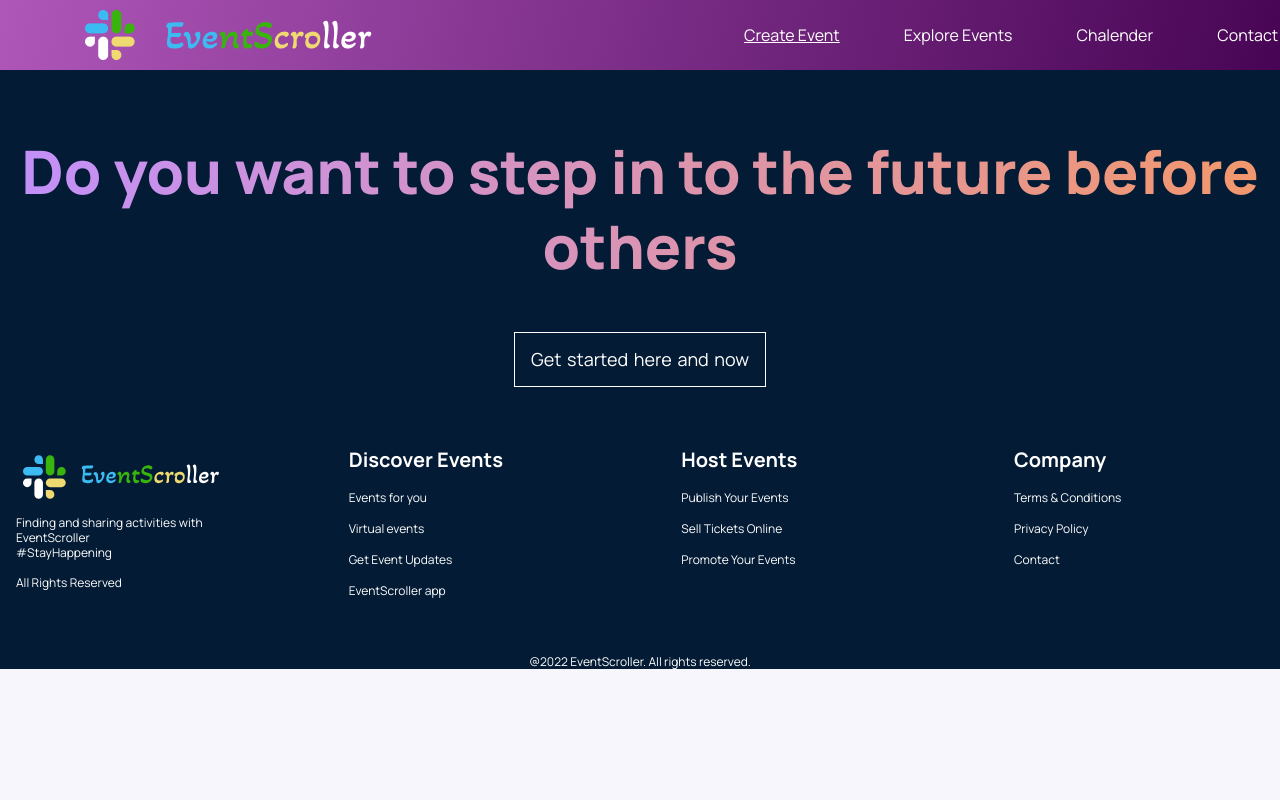
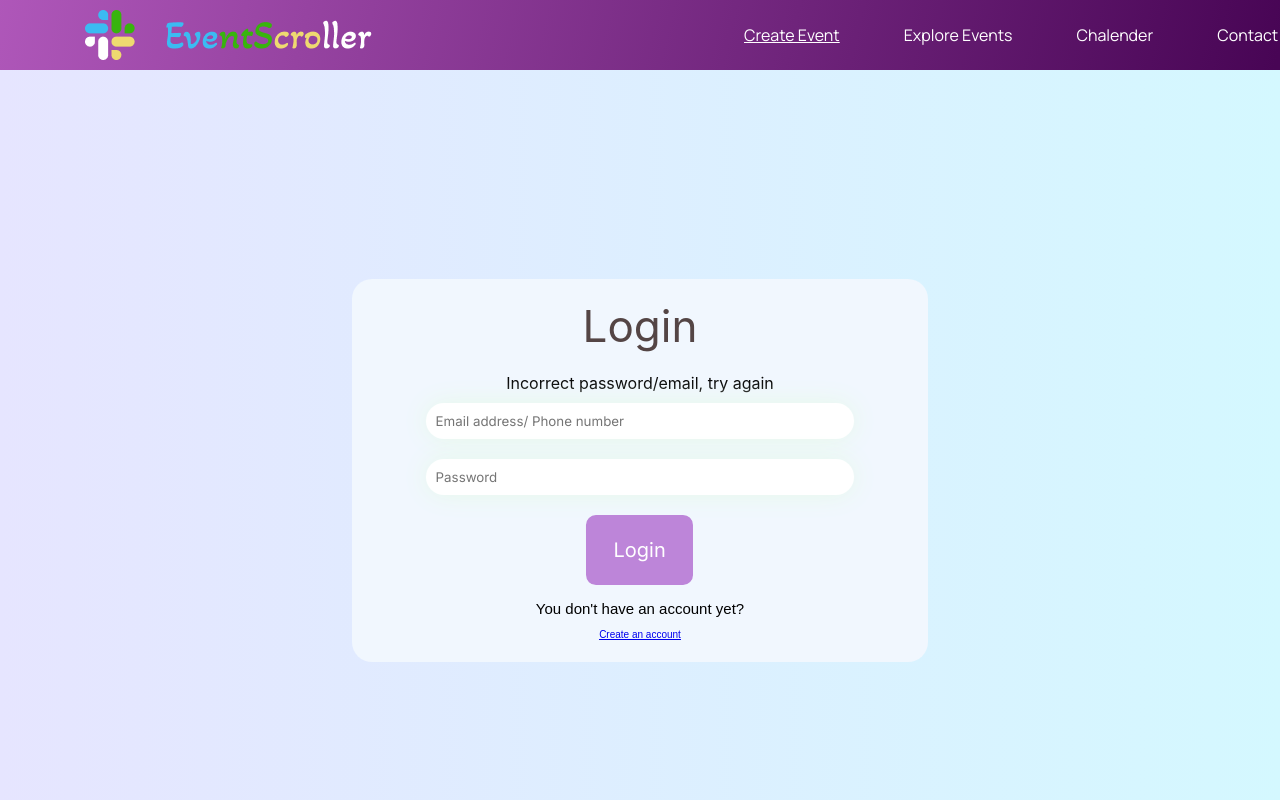
Before and after one commit to OssamaLouati/EventScroller-PFA, a React (Create React App) app in the folder client/: page /loginBad in a window 1280 px wide. Shown: the top 800 px of the page. Built offline with nearby package versions, Linux system fonts and the light colour scheme.

Commit message:
re-do login

```diff
--- a/client/src/App.js
+++ b/client/src/App.js
@@ -3,11 +3,11 @@
 import Navbar from './components/Navbar';
 import { BrowserRouter as Router, Route, Routes } from 'react-router-dom';
 import Home from './pages/home';
-import About from './pages/about';
 import Login from './pages/login';
 import Event from './pages/event';
 import CreateEvent from './pages/createEvent';
 import Filter from './pages/Filter';
+import LoginB from './pages/loginBad';
 import Contact from './pages/contact';
 import Signup from './pages/signup';
 import {Footer} from './container';
@@ -22,8 +22,8 @@
         <Navbar />
         <Routes>
           <Route path='/' exact element={<Home/>} />
-          <Route path='/about' component={About} />
           <Route path='/login' element={<Login/> } />
+          <Route path='/loginBad' element={<LoginB/> } />
           <Route path='/Events' element={<Filter/>} />
           <Route path='/contact-us' element={<Contact/>} />
           <Route path='/signup' element={<Signup/>} />
--- a/client/src/components/paypal/paypal.js
+++ b/client/src/components/paypal/paypal.js
@@ -1,12 +1,12 @@
 import React, { useRef, useEffect } from "react";
 import { dataList } from "../../assets/constants";
+
 import { useParams } from "react-router-dom";
-
 export default function Paypal() {
   const paypal = useRef();
-  const prdid=useParams();
-  const prDetail=dataList.filter(x=>x.id == prdid.id);
-  const item=prDetail[0];
+  const prodid=useParams();
+    const proDetail=dataList.filter(x=>x.id == prodid.id);
+    const product=proDetail[0];
 
   useEffect(() => {
     window.paypal
@@ -16,10 +16,10 @@
             intent: "CAPTURE",
             purchase_units: [
               {
-                description: "plat",
+                description: product.title,
                 amount: {
                   currency_code: "EUR",
-                  value: item.price,
+                  value:product.price,
                 },
               },
             ],
--- a/client/src/container/createEvent/index.js
+++ b/client/src/container/createEvent/index.js
@@ -1,4 +1,5 @@
 import React from 'react'
+import { NavLink } from 'react-router-dom'
 import pic from '../../assets/images/create.svg'
 import './index.scss'
 export default function Create() {
@@ -8,9 +9,11 @@
            <li><img src={pic} alt="yooo"/></li>
            <li><p>Are you ready to take the first step to take your events to the future? </p></li>
            <li><form action='../../post' method='post' >
+                <NavLink style={{textDecoration: 'none'}} to={'/CreateEvent'}>
                 <button  type="submit">
                      Create an  Event
                 </button>
+                </NavLink>
             </form>
             </li>
 
--- a/client/src/container/slider/index.js
+++ b/client/src/container/slider/index.js
@@ -52,7 +52,7 @@
         <Slider {...settings}>
             {data.map((item, index) => {
               return (
-                <NavLink to={`/event/${item.id}`}>
+                <NavLink style={{textDecoration: 'none'}} to={`/event/${item.id}`} >
                 <div className="card__container--inner--card"
                 key={index}>
 
--- a/client/src/container/slider/index.scss
+++ b/client/src/container/slider/index.scss
@@ -16,6 +16,7 @@
     font-family: var(--font-family);
     text-shadow: #8C17C3;
     margin: 2rem;
+    margin-top: 100px;
     font-size: 50px;
 }
 .consulter{
@@ -33,8 +34,9 @@
     box-shadow: 0px 4px 15px rgba(228, 224, 224, 0.25);
     border-radius: 10px;
     border: #15FFD5;
-    margin-left: 800px;
-    margin-top: 50px;
+    margin-left: 900px;
+    margin-top: 100px;
+    margin-bottom: 50px;
 }
 
 
--- a/client/src/pages/Event.js
+++ b/client/src/pages/Event.js
@@ -12,6 +12,7 @@
   const proDetail=dataList.filter(x=>x.id == prodid.id);
   const product=proDetail[0];
   const [checkout, setCheckOut] = useState(false);
+
 return (
     <>
       <div className="bobo">
--- a/client/src/pages/about.js
+++ /dev/null
@@ -1,18 +0,0 @@
-import React from 'react';
-
-const About = () => {
-  return (
-    <div
-      style={{
-        display: 'flex',
-        justifyContent: 'center',
-        alignItems: 'center',
-        height: '90vh'
-      }}
-    >
-      <h1>About</h1>
-    </div>
-  );
-};
-
-export default About;
--- a/client/src/pages/chalender.js
+++ b/client/src/pages/chalender.js
@@ -2,6 +2,6 @@
 
 export default function () {
   return (
-    <div></div>
+    <div>Nothinf to show yet!</div>
   )
 }
--- a/client/src/pages/event.scss
+++ b/client/src/pages/event.scss
@@ -36,7 +36,7 @@
 
 .button {
   margin-left: 50px;
-  margin-right: 300px;
+  margin-right: 282px;
   padding: 1.3em 3em;
   font-size: 12px;
   text-transform: uppercase;
--- /dev/null
+++ b/client/src/pages/loginBad.js
@@ -0,0 +1,121 @@
+import React from "react";
+import styled from "styled-components";
+import {mobile} from "../responsive";
+import { Link } from "react-router-dom";
+
+const All = styled.div`
+  width: 100vw;
+  height: 100vh;
+  margin: 0;
+  background-size: cover;
+  display: flex;
+  align-items: center;
+  justify-content: center;
+  font-family: -apple-system, BlinkMacSystemFont, 'Segoe UI', 'Roboto', 'Oxygen',
+    'Ubuntu', 'Cantarell', 'Fira Sans', 'Droid Sans', 'Helvetica Neue',
+    sans-serif;
+  -webkit-font-smoothing: antialiased;
+  -moz-osx-font-smoothing: grayscale;
+
+  background:linear-gradient(90deg, rgba(230,229,255,1) 0%, rgba(212,248,255,1) 100%);
+  center;
+`;
+
+const Inside = styled.div`
+border-radius: 20px;
+width: 45%;
+text-align: center;
+padding: 20px;
+background-color: hsl(213deg ,85% ,97%);
+
+${mobile({ width: "75%" })}
+`;
+
+const Title = styled.h1`
+  font-size: 44px;
+  font-weight: 400;
+  color: #544545;
+  margin-bottom: 20px;
+`;
+
+const Form = styled.form`
+  display: flex;
+  align-items: center;
+  justify-content: center;
+  flex-direction: column;
+  width:100%;
+`;
+
+const Input = styled.input`
+  flex: 1;
+  width: 80%;
+ border:none;
+  box-shadow: 0 0 2em hsl(131deg, 62%, 94%);
+
+  border-radius: 20px;
+  margin: 10px 0 ;
+  padding: 10px;
+`;
+
+const Button = styled.button`
+  margin-top: 10px;
+  width: 20%;
+  border: none;
+  font-size: 20px;
+  padding: 15px 20px;
+  background-color: #BD85D9;
+  border-radius: 10px;
+  color: white;
+  cursor: pointer;
+  margin-bottom: 10px;
+  height: 70px;
+  left: 460px;
+  top: 544.68px;
+  transform: rotate(-0.07deg);
+`;
+
+const Lin = styled.a`
+  margin: 5px 0px;
+  font-size: 10px;
+  font-family: arial;
+  text-decoration: underline;
+  cursor: pointer;
+`;
+const Linn = styled.a`
+  margin: 5px 0px;
+  font-size: 15px;
+  font-family: arial;
+  cursor: pointer;
+`;
+
+
+const LoginB = () => {
+/*  if (typeof errors != 'undefined') {
+    errors.forEach(error => {
+      error.message
+    })
+  }*/
+
+  return (
+    <div>
+
+
+    <All>
+      <Inside>
+        <Title>Login</Title>
+        <Form action="../../../login"method="post">
+        <label>Incorrect password/email, try again</label>
+          <Input type="text" name="email" placeholder="Email address/ Phone number" />
+          <Input type="password" name="password" placeholder="Password" />
+          <Button type="submit" >Login</Button>
+          <Linn>You don't have an account yet?</Linn>
+          <Link to="/signup"><Lin >Create an account </Lin></Link>
+        </Form>
+      </Inside>
+    </All>
+
+    </div>
+  );
+};
+
+export default LoginB;
```
Also changed, not shown: 1 other file (tests, documents, lock files or other folders).
